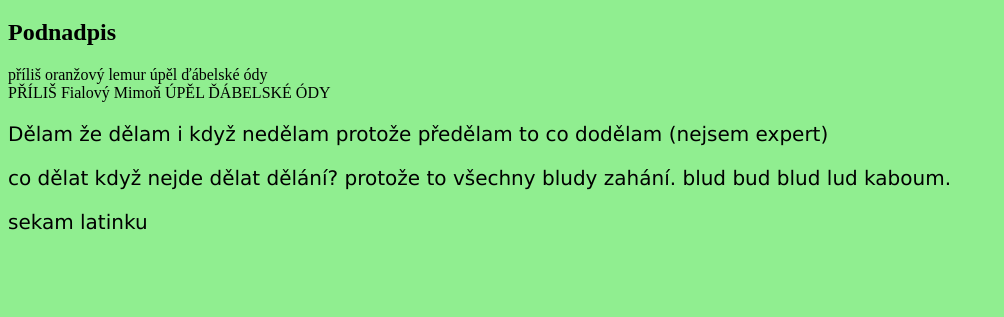
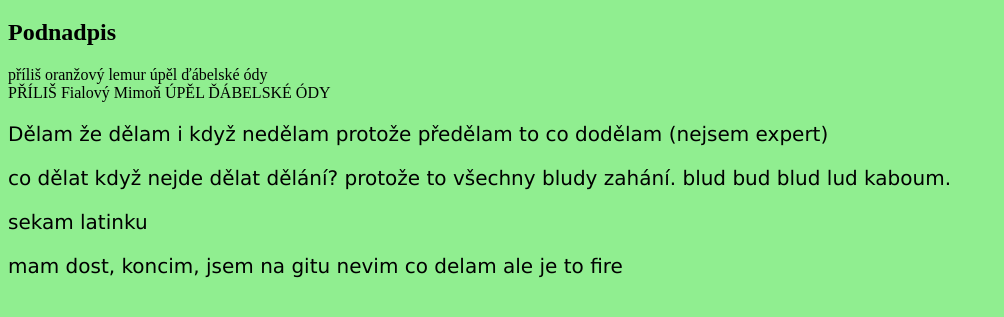
Before and after one commit to Darkasus999/mujweb, a plain HTML site: page index.html in a window 1280 px wide. Shown: the part 87-404 px from the top of the page, without its empty margins (0-1004 px from the left). Drawn offline with Linux system fonts and the light colour scheme.

Commit message:
na GitHubu

```diff
--- a/index.html
+++ b/index.html
@@ -20,5 +20,8 @@ PŘÍLIŠ Fialový Mimoň ÚPĚL ĎÁBELSKÉ ÓDY
 <p>Dělam že dělam i když nedělam protože předělam to co dodělam (nejsem expert)</p>
 <p>co dělat když nejde dělat dělání? protože to všechny bludy zahání. blud bud blud lud kaboum.</p>
 <p>sekam latinku</p>
+
+<p>mam dost, koncim, jsem na gitu nevim co delam ale je to fire</p>
+
 </body>
 </html>
```
